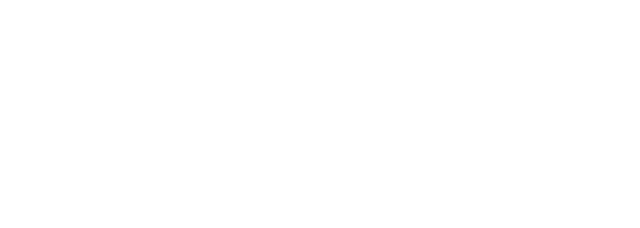
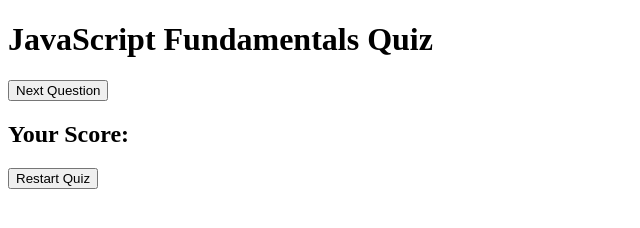
Before and after one commit to coding-cryptid/javascript-quiz, a plain HTML site: page index.html in a window 1280 px wide. Shown: the whole page, without its empty margins (0-640 px from the left). Drawn offline with Linux system fonts and the light colour scheme.

Commit message:
built html structure

```diff
--- a/index.html
+++ b/index.html
@@ -3,9 +3,20 @@
 <head>
     <meta charset="UTF-8">
     <meta name="viewport" content="width=device-width, initial-scale=1.0">
-    <title>Document</title>
+    <title>JavaScript Quiz</title>
 </head>
 <body>
-
+    <div id="quiz-container">
+        <h1>JavaScript Fundamentals Quiz</h1>
+        <div id="question-container">
+            <div id="options-container"></div>
+            <button id="next-button">Next Question</button>
+        </div>
+        <div id="score-container" class="hidden">
+            <h2>Your Score:</h2>
+            <p id="score"></p>
+            <button id="restart-button">Restart Quiz</button>
+        </div>
+    </div>
 </body>
 </html>
```
